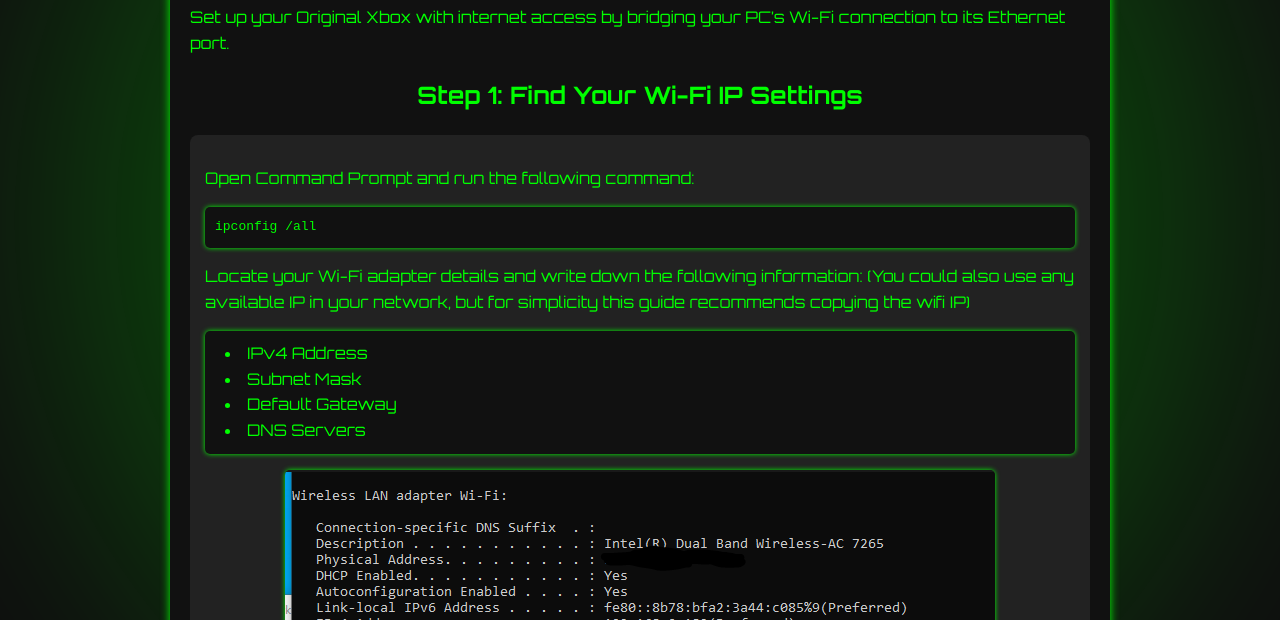
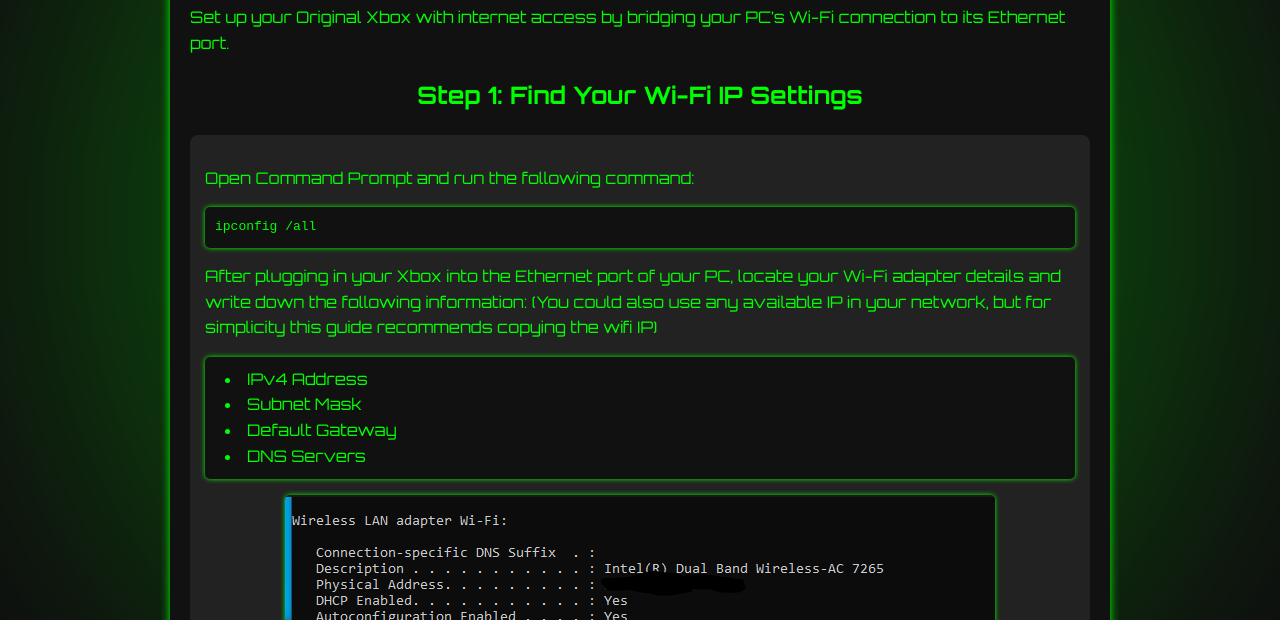
Before and after one commit to tkohlhauff/xboxwifilanbridge, a plain HTML site: page index.html in a window 1280 px wide. Shown: the part 180-800 px from the top of the page. Drawn offline with Linux system fonts and the light colour scheme.

Commit message:
Update index.html

```diff
--- a/index.html
+++ b/index.html
@@ -114,7 +114,7 @@
         <div class="step">
             <p>Open Command Prompt and run the following command:</p>
             <pre>ipconfig /all</pre>
-            <p>Locate your Wi-Fi adapter details and write down the following information: (You could also use any available IP in your network, but for simplicity this guide recommends copying the wifi IP)</p>
+            <p>After plugging in your Xbox into the Ethernet port of your PC, locate your Wi-Fi adapter details and write down the following information: (You could also use any available IP in your network, but for simplicity this guide recommends copying the wifi IP)</p>
             <ul>
                 <li>IPv4 Address</li>
                 <li>Subnet Mask</li>
```
